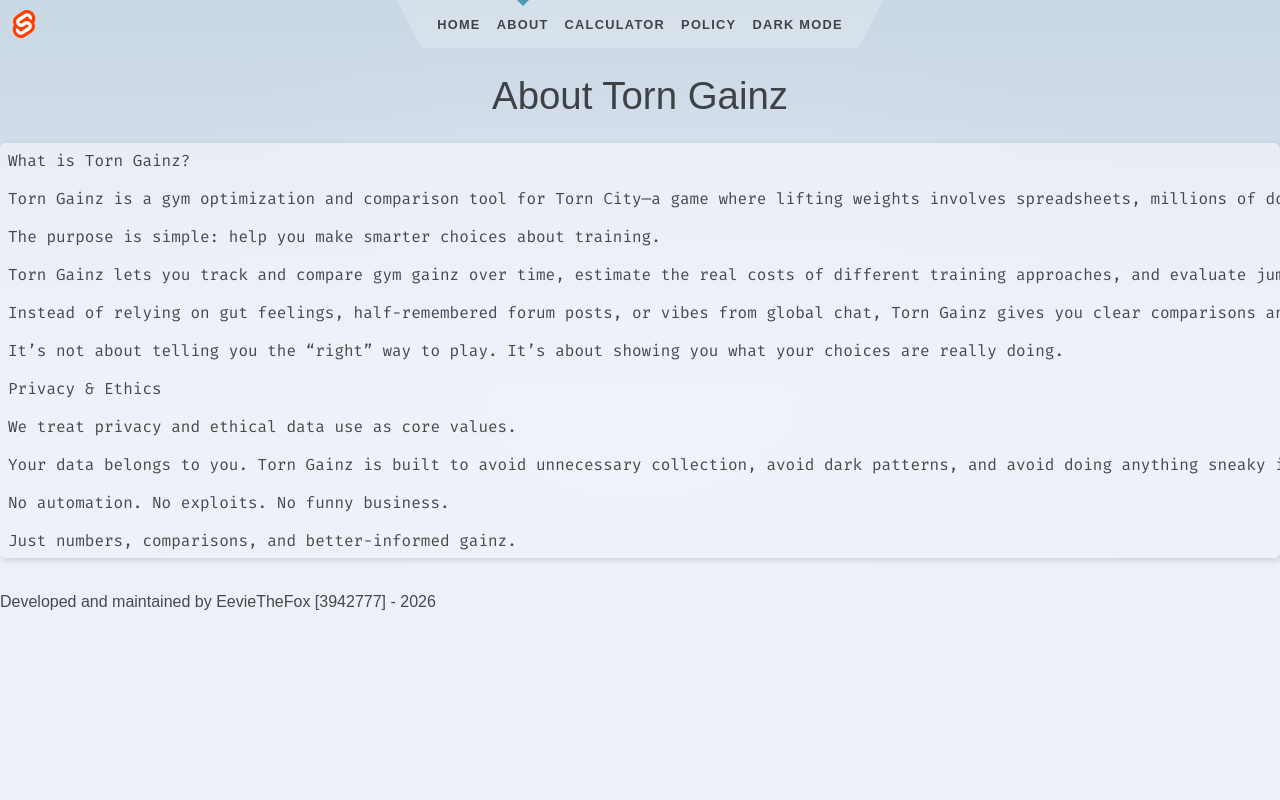
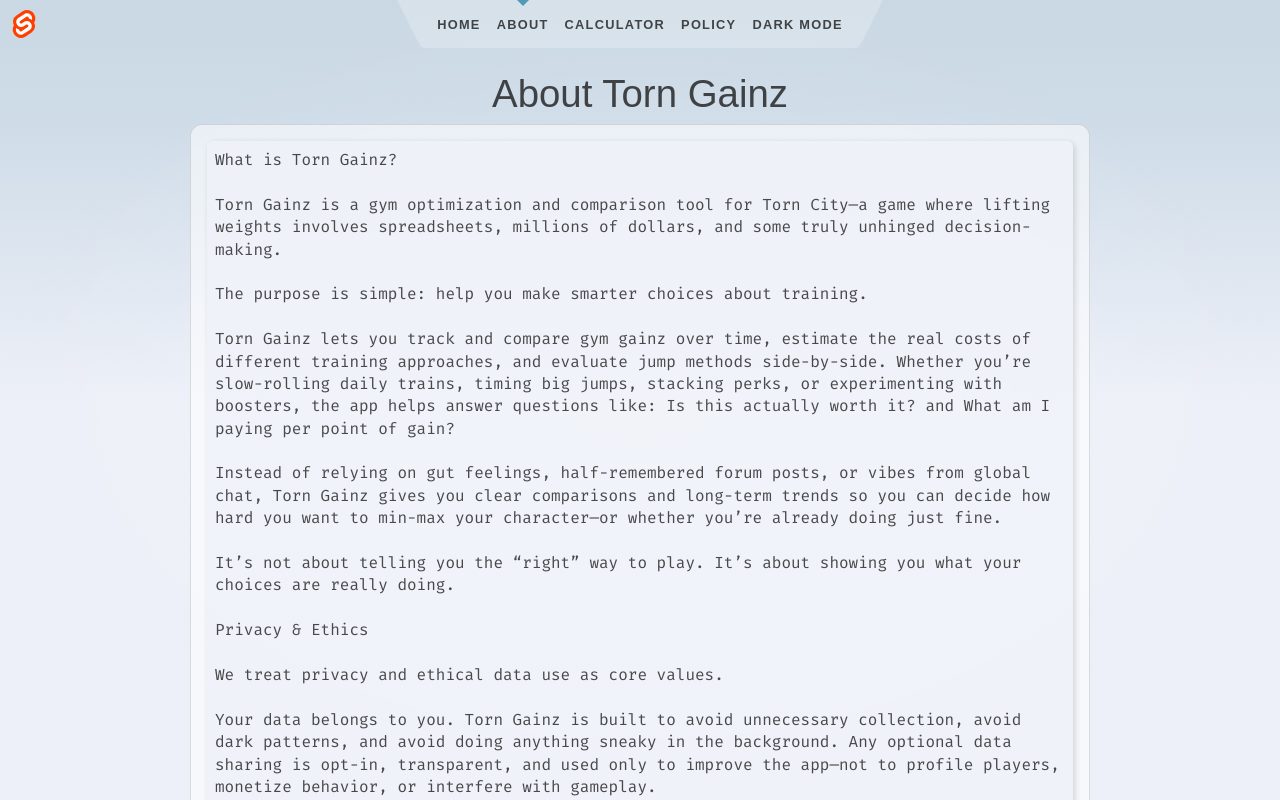
Before and after one commit to EevieTheFox/Torn-Gainz-Web-App, a SvelteKit app: page /about in a window 1280 px wide. Shown: the top 800 px of the page. Built offline with nearby package versions, Linux system fonts and the light colour scheme.

Commit message:
partial de-duplication and condensation of style elements

```diff
--- a/src/routes/+layout.svelte
+++ b/src/routes/+layout.svelte
@@ -12,7 +12,7 @@
 		{@render children()}
 	</main>
 
-	<footer>
+	<footer class="footer">
 		<p>
 			Developed and maintained by EevieTheFox [3942777] - 2026
 		</p>
--- a/src/routes/about/+page.svelte
+++ b/src/routes/about/+page.svelte
@@ -6,13 +6,12 @@
     <title>About Torn Gainz</title>
 </svelte:head>
 
-<main class="wrap">
-    <header class="header">
+<main class="page">
+    <header class="pageHeader">
         <h1>About Torn Gainz</h1>
     </header>
 
-    <article class="about">
-        <!-- preserves spacing + line breaks exactly -->
-        <pre>{ABOUT_TEXT}</pre>
+    <article class="card">
+        <pre class="preWrap">{ABOUT_TEXT}</pre>
     </article>
 </main>
--- a/src/routes/layout.css
+++ b/src/routes/layout.css
@@ -164,7 +164,7 @@
     }
 }
 
-/* Page Elements */
+/* ---------- Page primitives ---------- */
 .page {
     max-width: 900px;
     margin: 0 auto;
@@ -175,6 +175,7 @@
     margin: 0 0 8px;
 }
 
+/* Cards */
 .card {
     border: 1px solid var(--card-border);
     background: var(--card-bg);
@@ -182,6 +183,24 @@
     padding: 16px;
 }
 
+.card.compact {
+    border-radius: 12px;
+    padding: 12px;
+}
+
+/* Small text helpers */
+.hint {
+    opacity: 0.75;
+    font-size: 0.95rem;
+}
+
+.meta {
+    text-align: center;
+    margin: 0 0 24px;
+    opacity: 0.8;
+}
+
+/* For long policy/about text */
 .preWrap {
     margin: 0;
     white-space: pre-wrap;
--- a/src/routes/policy/+page.svelte
+++ b/src/routes/policy/+page.svelte
@@ -6,46 +6,13 @@
     <title>Torn Gainz — Data Policy</title>
 </svelte:head>
 
-<main class="wrap">
-  <header class="header">
+<main class="page">
+    <header class="pageHeader">
         <h1>Data Retention, Fair Use, and API Usage Policy</h1>
         <p class="meta">Policy Version {POLICY_VERSION} — Valid as of {POLICY_VALID_AS_OF}</p>
     </header>
 
-  <article class="policy">
-    <!-- preserves spacing + line breaks exactly -->
-    <pre>{POLICY_TEXT}</pre>
+    <article class="card">
+        <pre class="preWrap">{POLICY_TEXT}</pre>
     </article>
 </main>
-
-<style>
-  .wrap {
-    max-width: 900px;
-    margin: 0 auto;
-    padding: 24px 16px 64px;
-  }
-
-  .header h1 {
-    margin: 0 0 8px;
-  }
-
-  .meta {
-      text-align: center;
-      margin: 0 0 24px;
-      opacity: 0.8;
-  }
-
-  .policy {
-    border: 1px solid rgba(255,255,255,0.12);
-    border-radius: 12px;
-    padding: 16px;
-  }
-
-  pre {
-    margin: 0;
-    white-space: pre-wrap;  /* wrap long lines */
-    word-break: break-word; /* avoid horizontal scroll */
-    font-family: ui-monospace, SFMono-Regular, Menlo, Monaco, Consolas, "Liberation Mono", "Courier New", monospace;
-    line-height: 1.4;
-  }
-</style>
```
Lines whose indentation alone changed are shown as unchanged.
